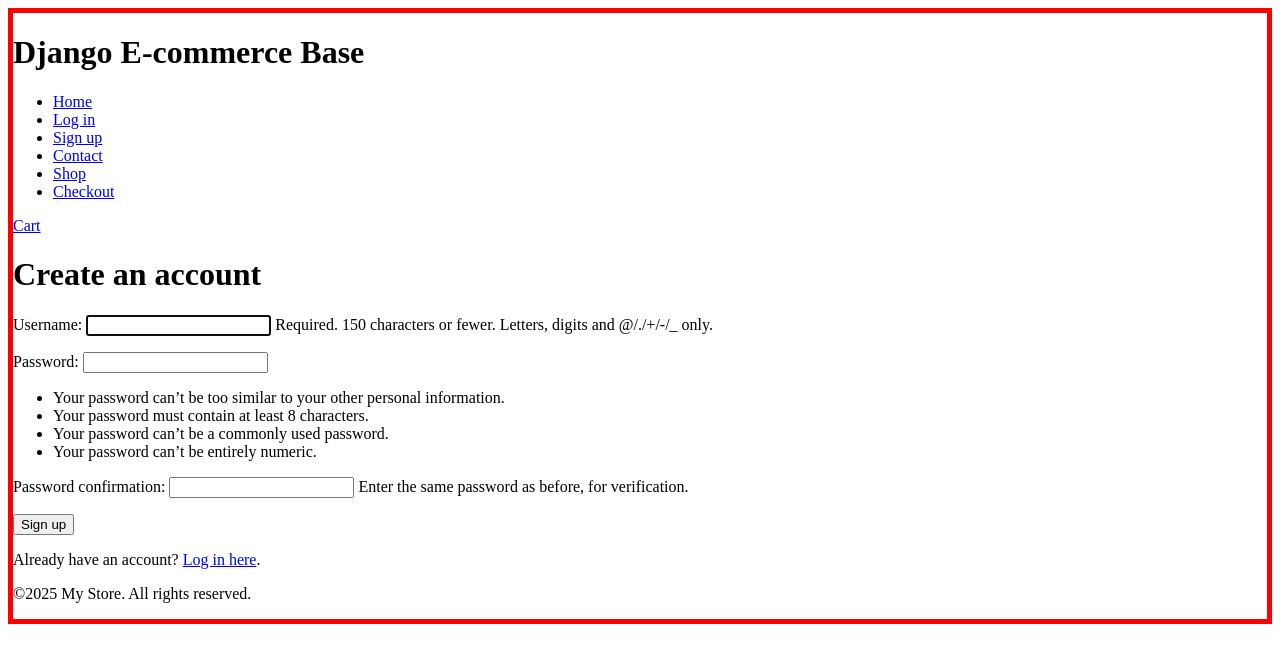
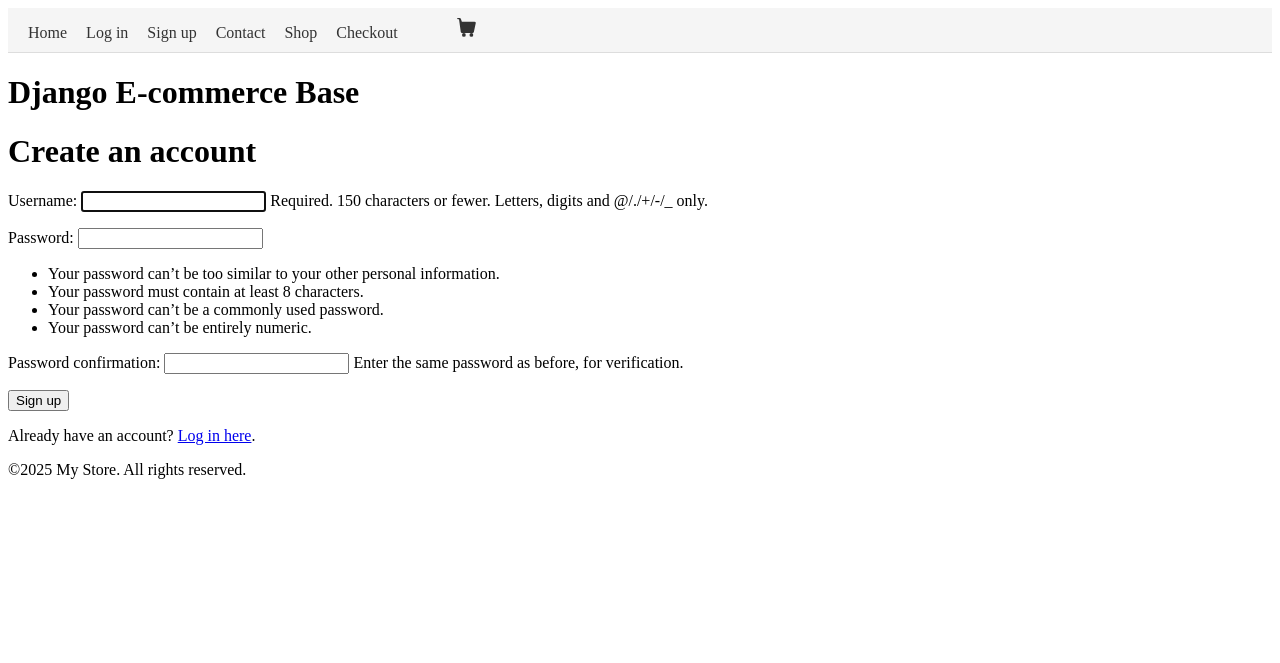
Before and after one commit to monicathomas8/django-ecommerce-base, a Django app: page /accounts/signup/ in a window 1280 px wide. Shown: the top 663 px of the page. Run offline with Django 5.2, Linux system fonts and the light colour scheme.

Commit message:
added css to nav bar and icon for cart button

```diff
--- a/static/css/style.css
+++ b/static/css/style.css
@@ -1,3 +1,37 @@
-body {
-    border: 5px solid red;
+/* NAVBAR BASE — safe for all projects */
+nav {
+    background: #f5f5f5;         /* very neutral */
+    padding: 10px 20px;
+    border-bottom: 1px solid #ddd;
 }
+
+nav ul {
+    list-style: none;
+    margin: 0;
+    padding: 0;
+}
+
+nav ul li {
+    display: inline-block;
+    margin-right: 15px;
+}
+
+nav a {
+    text-decoration: none;
+    color: #333;
+}
+
+nav a:hover {
+    text-decoration: underline;
+}
+
+#cartButton {
+    margin-left: 40px; /* adjustable */
+    display: inline-flex;
+    align-items: center;
+    gap: 5px; /* space between icon and count */
+    font-weight: bold;
+}
+
+
+/* END NAVBAR BASE */
--- a/templates/base.html
+++ b/templates/base.html
@@ -9,7 +9,6 @@
     </head>
     <body>
         <header>
-            <h1>Django E-commerce Base</h1>
             <nav>
                 <ul>
                     <li><a href="{% url 'home' %}">Home</a></li>
@@ -25,11 +24,21 @@
                     <li><a href="#">Contact</a></li>
                     <li><a href="{% url 'products' %}">Shop</a></li>
                     <li><a href="{% url 'checkout' %}">Checkout</a></li>
+                    <li ><a id="cartButton" href="{% url 'cart_detail' %}">
+                            <svg xmlns="http://www.w3.org/2000/svg"
+                                width="20" height="20" fill="currentColor"
+                                viewBox="0 0 16 16" style="vertical-align: middle;">
+                                <path d="M0 1a1 1 0 0 1 1-1h1.11a1 1 0 0 1 .95.68L3.89 3H14a1 1 0 0 1 .98 1.2l-1.5 7A1 1 0 0 1 12.5 12H4a1 1 0 0 1-.97-.76L1.61 1H1a1 1 0 0 1-1-1z"/>
+                                <circle cx="5.5" cy="13.5" r="1.5"/>
+                                <circle cx="11.5" cy="13.5" r="1.5"/>
+                            </svg>
+
+                             {% if cart_items_count %}
+                               ({{ cart_items_count }})
+                            {% endif %}
+                        </a>
+                    </li>
                 </ul>
-                <a href="{% url 'cart_detail' %}">
-                    Cart {% if cart_items_count %}<span>({{ cart_items_count }})</span>{% endif %}
-                </a>
-
             </nav>
             {% if messages %}
             <ul class="messages">
@@ -39,6 +48,7 @@
             </ul>
             {% endif %}
         </header>
+        <h1>Django E-commerce Base</h1>
 
         <main>
             {% block content %}
```
